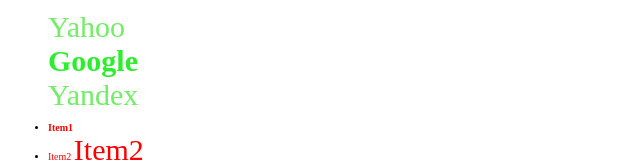
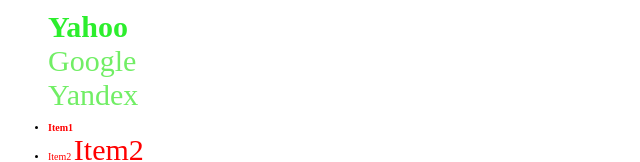
Before and after one commit to Guess14pv5/14pv5, a plain HTML site: page Lesson3 - Style/selectors.html in a window 1280 px wide. Shown: the top 162 px of the page, without its empty margins (0-640 px from the left). Drawn offline with Linux system fonts and the light colour scheme.

```diff
--- a/Lesson3 - Style/selectors.html
+++ b/Lesson3 - Style/selectors.html
@@ -35,7 +35,7 @@
             color: #71ee65;
         }
 
-        #search .item.active {
+        ul#search .item.active {
             color: #2cee2d;
             font-weight: bold;
         }
@@ -45,10 +45,10 @@
 
 <ul id="search">
     <li>
-        <a class="item" href="#yahoo">Yahoo</a>
+        <a class="item active" href="#yahoo">Yahoo</a>
     </li>
     <li>
-        <a class="item active" href="#google">Google</a>
+        <a class="item" href="#google">Google</a>
     </li>
     <li>
         <a class="item" href="#yandex">Yandex</a>
```
